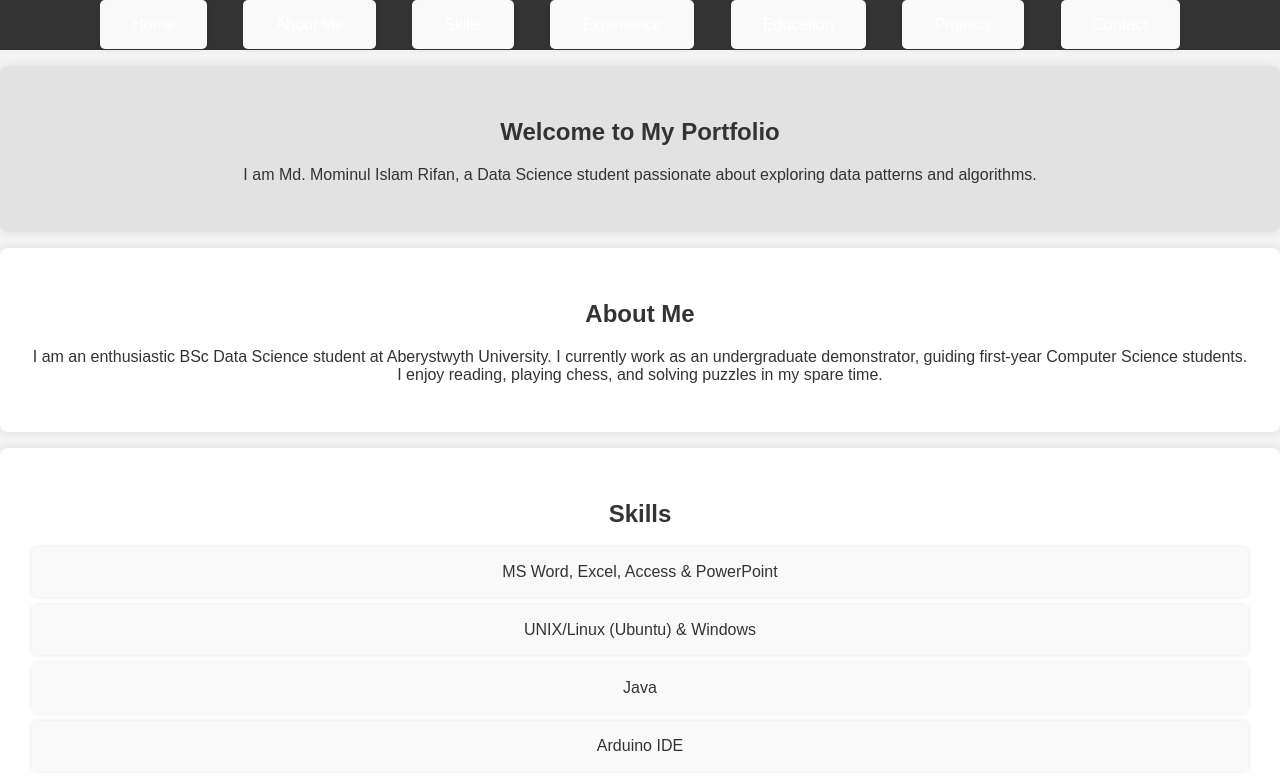
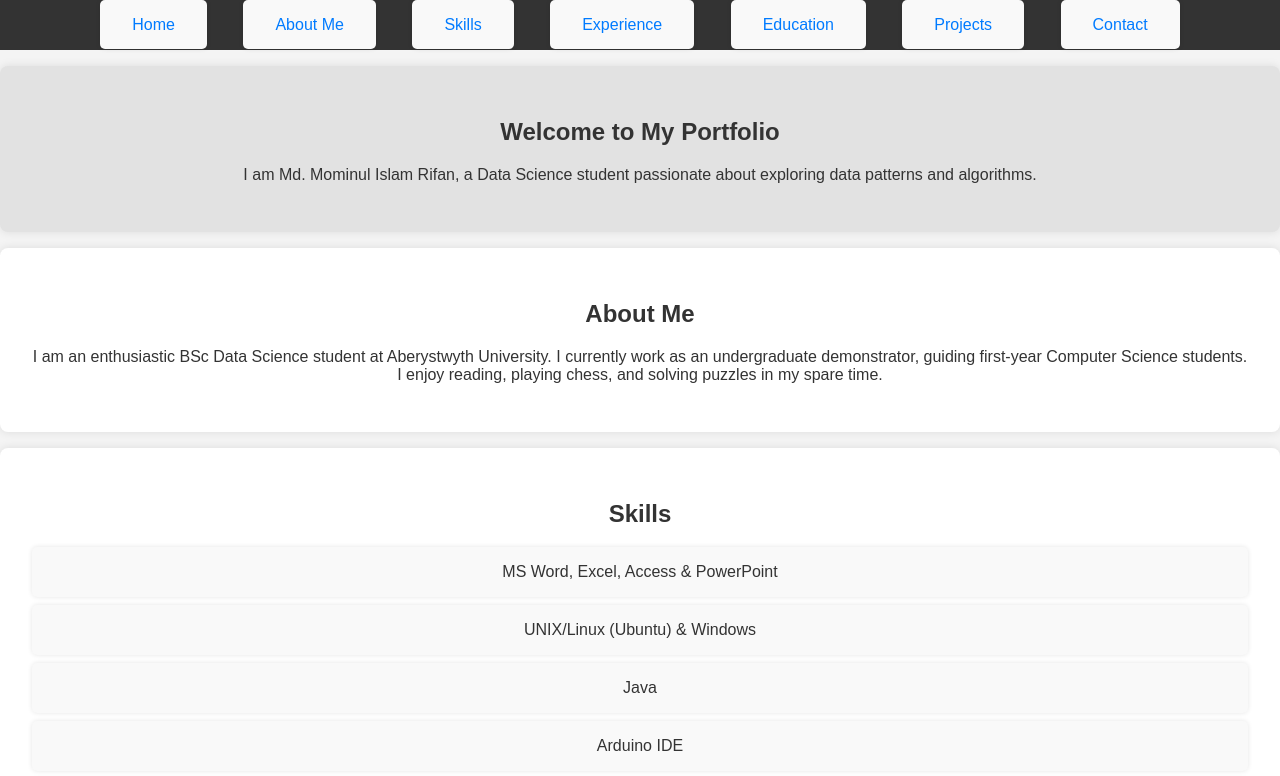
Before and after one commit to ri-voy/rivoy, a plain HTML site: page index.html in a window 1280 px wide. Shown: the top 776 px of the page. Drawn offline with Linux system fonts and the light colour scheme.

Commit message:
Update styles.css

```diff
--- a/styles.css
+++ b/styles.css
@@ -29,15 +29,14 @@ nav ul li {
 }
 
 nav ul li a {
-    color: white;
+    color: #007BFF;  /* Blue color for navigation links */
     text-decoration: none;
     padding: 0.5em 1em;
-    transition: background-color 0.3s, color 0.3s;
+    transition: color 0.3s;
 }
 
 nav ul li a:hover {
-    background-color: #555;
-    color: white;
+    color: #0056b3;  /* Darker blue color on hover */
 }
 
 section {
```
